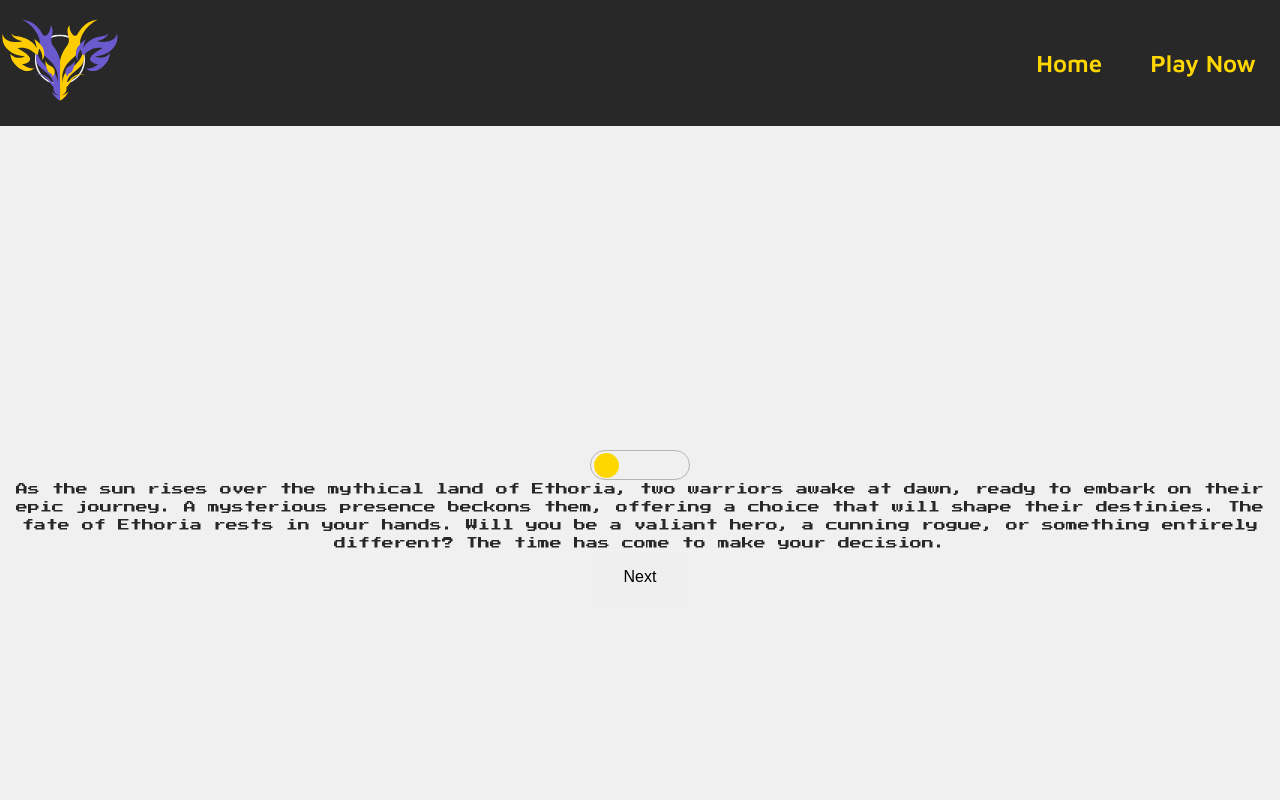
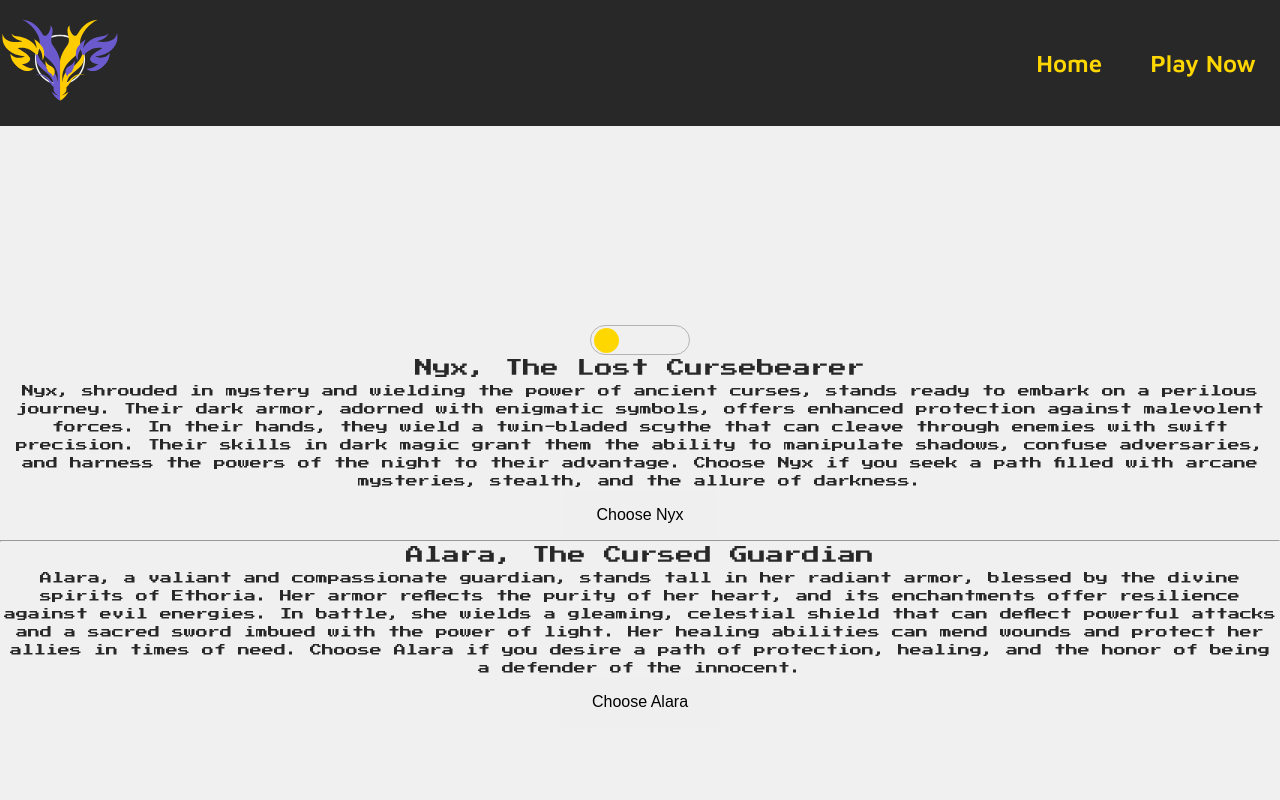
Before and after one commit to quindipc/Mythic-Tails-Cursebreakers-Odyssey, a React (Vite) app in the folder client/: page /play-game in a window 1280 px wide. Both pictures are taken after a click on the button "Play Now". Shown: the top 800 px of the page. Built offline with nearby package versions, Linux system fonts and the light colour scheme.

Commit message:
set up game start

```diff
--- a/client/src/components/GameStart/GameStart.jsx
+++ b/client/src/components/GameStart/GameStart.jsx
@@ -1,151 +1,21 @@
-// DEPENDANCIES
 import React, { useState } from "react";
 
-export default function GameStart({handleStartGame}) {
-  const [showCurrentStory, setShowCurrentStory] = useState(0);
-  const [showCurrentOptions, setShowCurrentOptions] = useState(0);
+export default function GameStart({ handleStartGame, onCharacterSelect }) {
+  const [chosenCharacter, setChosenCharacter] = useState(null);
 
-  // STORY
-  const storySteps = [
-    "As the sun rises over the mythical land of Ethoria, two warriors awake at dawn, ready to embark on their epic journey. A mysterious presence beckons them, offering a choice that will shape their destinies. The fate of Ethoria rests in your hands. Will you be a valiant hero, a cunning rogue, or something entirely different? The time has come to make your decision.",
-    "What weapons are you picking up? Choose 2",
-    "What armour are you picking up? Choose 1",
-    "What skills will you be using? Choose 3",
-  ];
-
-  const [selectedWeapon, setSelectedWeapon] = useState([]);
-  const [selectedArmour, setSelectedArmour] = useState('');
-  const [selectedSkill, setSelectedSkills] = useState([]);
-
-// OPTIONS
-  const weaponSteps = [
-    // LEADS TO ALARA
-    "Sword and Shield",
-    "Hammer",
-    // LEADS TO NYX
-    "Dual Daggers",
-    "Staff",
-  ];
-
-  const armourSteps = [
-    // LEADS TO ALARA
-    "Heavy Armour",
-    // LEADS TO NYX
-    "Shadow Cloak"
-  ];
-
-  const skillsSteps = [
-    // LEADS TO ALARA
-    "Shield Wall",
-    "Healing Aura",
-    "Taunt",
-    // LEADS TO NYX
-    "Shadow Step",
-    "Cursed Bolt",
-    "Shadow Form",
-  ];
-
-  // SHOW NEXT BUTTON
-  const handleNextButton = () => {
-    setShowCurrentStory((prevStory) => prevStory + 1);
-    setShowCurrentOptions((prevOptions) => prevOptions + 1);
+  const handleCharacterSelection = (character) => {
+    setChosenCharacter(character);
+    onCharacterSelect(character); // Pass the selected character back to the parent component
   };
-
-  // SHOW OPTIONS BUTTON
-  const handleOptionsButton = () => {
-    setShowCurrentOptions((prevOptions) => prevOptions + 1);
-  };
-
-  // LOGIC FOR CALCULATING PLAYER CHOICE
-
-  //   2. When the questions start, I want the player to have an option to choose 2 for the weapon then the button to click next and move to the next question.
-  // 3. When the next question starts, I want the player to have an option to choose only 1 armour then the button to click next to move onto the next question/
-  // 4. For the final question, I want the player to have the open to choose only 3 skills, then the next button will display the classname gamestart__story--selected and then the button to start game -- which moves them into the game character component, either Nyx or Alara based on theri choices
-  // 5. I want to implement some "what if" scenarios where if the player chooses more choices that lead to alara, then they will play as that character; or if the player chooses more choices as Nyx, then they will play as that character; otherwise, if the player chooses and equal amount of choices from Alara or Nyx, then there will be another thing that will say they can choose their own character. There will be two buttons to choose and there will be descriptions of the characters which is in the classname gamestart__character div. the buttons to choose the character will be linked to their respective components -- either Alara or Nyx. I have marked in comments which choices LEADS TO ALARA or LEADS TO NYX.
 
   return (
     <>
       <section className="gamestart">
-        {/* DISPLAY INITAL GAME START STORY PARAGRAPH */}
-        <p className="gamestart__story">
-          {showCurrentStory < storySteps.length
-            ? storySteps[showCurrentStory]
-            : ""}
-        </p>
-
-        {/* DISPLAY NEXT BUTTON FOR STORY & QUESTION*/}
-        {showCurrentStory < storySteps.length - 1 && (
-          <button className="gamestart__next" onClick={handleNextButton}>
-            Next
-          </button>
-        )}
-
-        {/* WEAPONS */}
-        {showCurrentStory === 1 &&
-          weaponSteps.map((weapon, index) => {
-            <button
-              key={index}
-              className="gamestart__option"
-              onClick={() =>
-                setSelectedWeapon((prevSelected) => [...prevSelected, weapon])
-              }
-            >
-              {weapon}
-            </button>;
-          })}
-
-    {/* ARMOUR */}
-        {/* {showCurrentStory === 2 &&
-          armourSteps.map((armour, index) => {
-            <button
-              key={index}
-              className="gamestart__option"
-              onClick={() =>
-                setSelectedArmour((prevSelected) => [...prevSelected, armour])
-              }
-            >
-              {armour}
-            </button>;
-          })} */}
-
-        {/* SKILLS */}
-        {/* {showCurrentStory === 3 &&
-          skillsSteps.map((skill, index) => {
-            <button
-              key={index}
-              className="gamestart__option"
-              onClick={() =>
-                setSelectedWeapon((prevSelected) => [...prevSelected, skill])
-              }
-            >
-              {skill}
-            </button>;
-          })} */}
-
-        {/* SHOW CHARACTER RESULT OR CHARACTER SELECTION */}
-
-
-
-        {/* IF CHOICES CALCULATED ALARA > NYX OR ALARA < NYX */}
-        {/* <p className="gamestart__story--selected">
-          Based on your choices, your destiny begins to take shape. The mystical
-          presence observes your decisions, and the scales tip in favor of
-          either Alara, the Guardian, or Nyx, the Lost Cursebearer.
-        </p> */}
-
-
-        {/* IF EQUAL CHOICES PLAYER CHOOSES*/}
-        {/* <p className="gamestart__story--selected">
-          Based on your choices, your destiny begins to take shape. The mystical
-          presence observes your decisions, and the scales tip in favor of
-          either Alara, the Guardian, or Nyx, the Lost Cursebearer.
-        </p> */}
-
-        {/* TODO: CSS - Flex these side by side of each other with a divider */}
-        {/* <div className="gamestart__character">
-          <h1 className="gamestart__character-name">
-            Nyx, The Lost Cursebearer
-          </h1>
+        {/* CHARACTER SELECTION */}
+        {!chosenCharacter && (
+          <>
+            <div className="gamestart__character">
+              <h1 className="gamestart__character-name">Nyx, The Lost Cursebearer</h1>
               <p className="gamestart__character-description">
                 Nyx, shrouded in mystery and wielding the power of ancient curses,
                 stands ready to embark on a perilous journey. Their dark armor,
@@ -157,15 +27,18 @@ export default function GameStart({handleStartGame}) {
                 Choose Nyx if you seek a path filled with arcane mysteries, stealth,
                 and the allure of darkness.
               </p>
-          <button className="gamestart__start">Choose Nyx</button>
+              <button
+                className="gamestart__start"
+                onClick={() => handleCharacterSelection("Nyx")}
+              >
+                Choose Nyx
+              </button>
             </div>
 
             <hr className="gamestart__divider" />
 
             <div className="gamestart__character">
-          <h1 className="gamestart__character-name">
-            Alara, The Cursed Guardian
-          </h1>
+              <h1 className="gamestart__character-name">Alara, The Cursed Guardian</h1>
               <p className="gamestart__character-description">
                 Alara, a valiant and compassionate guardian, stands tall in her
                 radiant armor, blessed by the divine spirits of Ethoria. Her armor
@@ -177,8 +50,26 @@ export default function GameStart({handleStartGame}) {
                 desire a path of protection, healing, and the honor of being a
                 defender of the innocent.
               </p>
-          <button className="gamestart__start">Choose Alara</button>
-        </div> */}
+              <button
+                className="gamestart__start"
+                onClick={() => handleCharacterSelection("Alara")}
+              >
+                Choose Alara
+              </button>
+            </div>
+          </>
+        )}
+
+        {/* CHARACTER RESULT */}
+        {chosenCharacter === "Nyx" && <p>Character selected: Nyx</p>}
+        {chosenCharacter === "Alara" && <p>Character selected: Alara</p>}
+
+        {/* Show "Next" button after character selection */}
+        {chosenCharacter && (
+          <button className="gamestart__next" onClick={handleStartGame}>
+            Next
+          </button>
+        )}
       </section>
     </>
   );
--- a/client/src/components/GameWindow/GameWindow.jsx
+++ b/client/src/components/GameWindow/GameWindow.jsx
@@ -1,4 +1,3 @@
-// DEPENDANCIES
 import React, { useState } from "react";
 import "./GameWindow.scss";
 
@@ -8,10 +7,10 @@ import GameStart from "../GameStart/GameStart";
 import Alara from "../Alara/Alara";
 import Nyx from "../Nyx/Nyx";
 
-
 export default function GameWindow() {
   const [darkMode, setDarkMode] = useState(false);
   const [showGameStart, setShowGameStart] = useState(false);
+  const [chosenCharacter, setChosenCharacter] = useState(null);
 
   // DARK MODE
   const handleDarkModeToggle = () => {
@@ -21,7 +20,11 @@ export default function GameWindow() {
   // GAME START
   const handleStartGame = () => {
     setShowGameStart(true);
+  };
 
+  // CHARACTER SELECTION
+  const handleCharacterSelection = (character) => {
+    setChosenCharacter(character);
   };
 
   return (
@@ -40,11 +43,12 @@ export default function GameWindow() {
 
         {!showGameStart && <GameTitle handleStartGame={handleStartGame} />}
 
-        {showGameStart && <GameStart handleStartGame={handleStartGame} />}
+        {showGameStart && !chosenCharacter && (
+          <GameStart handleStartGame={handleStartGame} onCharacterSelect={handleCharacterSelection} />
+        )}
 
-        {/* <Alara /> */}
-
-        {/* <Nyx /> */}
+        {chosenCharacter === "Nyx" && <Nyx />}
+        {chosenCharacter === "Alara" && <Alara />}
       </div>
     </div>
   );
```
Lines whose indentation alone changed are shown as unchanged.
